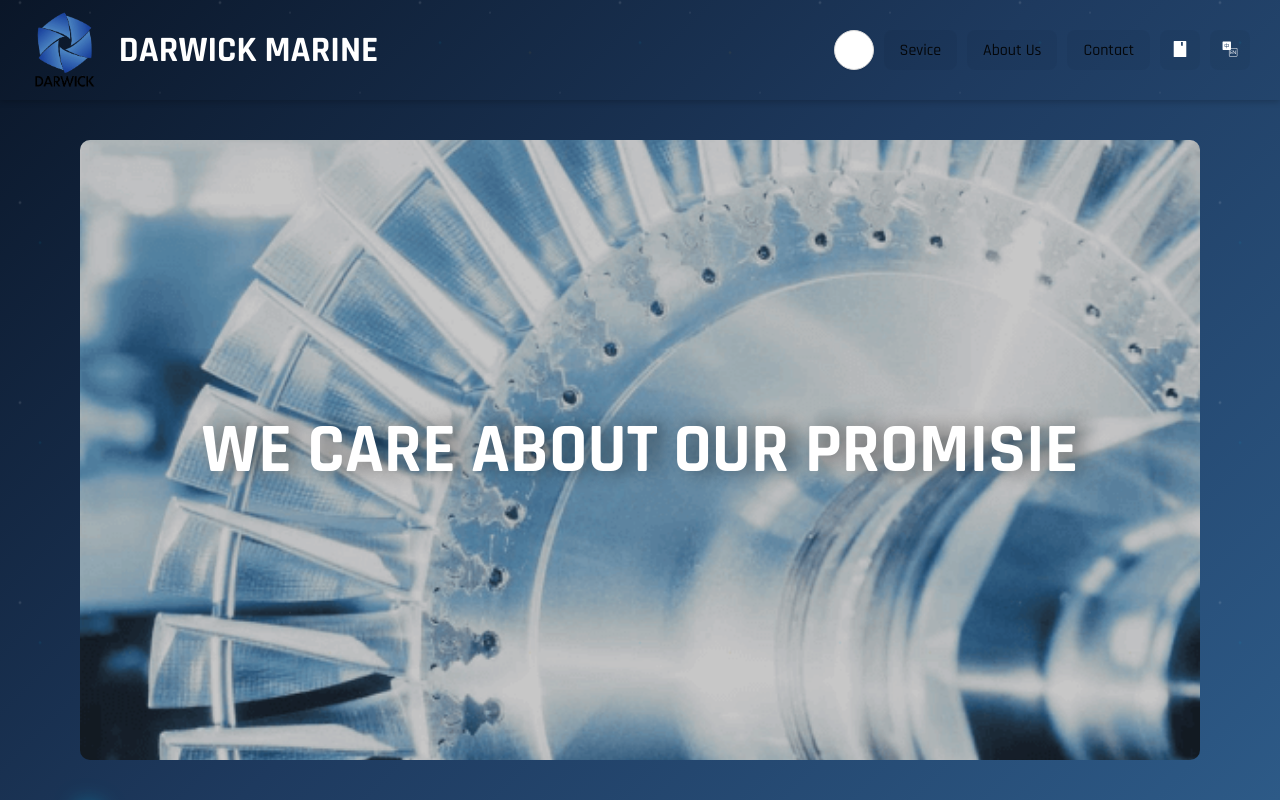
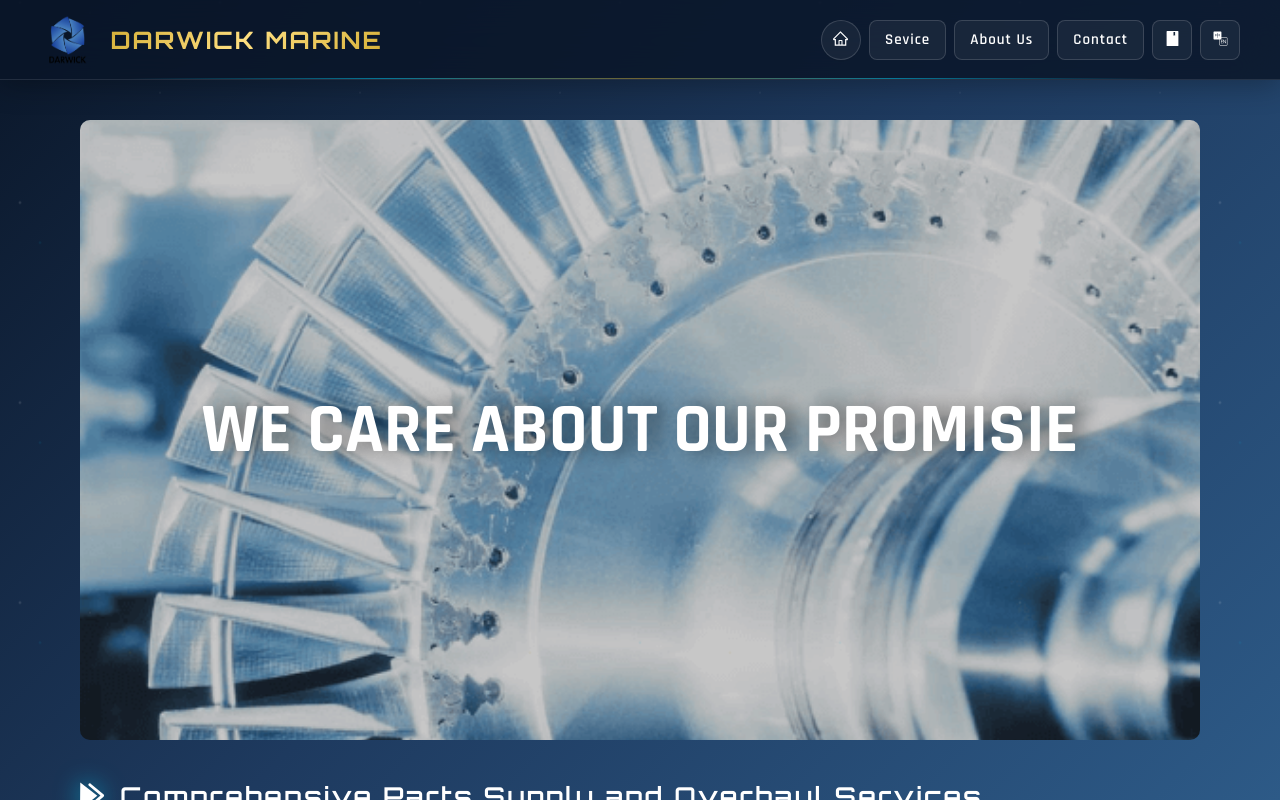
Before and after one commit to WakerCN/darwick-website, a React (Vite) app: page / in a window 1280 px wide. Built offline with nearby package versions, Linux system fonts and the light colour scheme.

Commit message:
style(Header): 导航栏添加毛玻璃效果和响应式适配

```diff
--- a/src/layout/Header/Header.tsx
+++ b/src/layout/Header/Header.tsx
@@ -108,7 +108,7 @@ export function Header() {
             size="large"
             color="default"
             variant="filled"
-            icon={<DWICon iconName="language" />}
+            icon={<DWICon iconName="language" color="#ffffff" />}
             onClick={changeLanguage}
           />
         </Tooltip>
--- a/src/layout/Header/index.scss
+++ b/src/layout/Header/index.scss
@@ -1,33 +1,196 @@
+// ========================================
+// Header 导航栏 - 毛玻璃效果
+// ========================================
+
+// 主色调变量（本地定义）
+$_accent-cyan: #00d4ff;
+$_accent-cyan-light: #7aeaff;
+$_accent-gold: #d4af37;
+$_accent-gold-light: #ffdf80;
+$_text-primary: #ffffff;
+$_transition-normal: 0.3s;
+
 .webHeader {
-  padding: 10px 20px;
-  height: 100px;
+  padding: 15px 40px;
+  height: 80px;
   width: 100%;
   display: flex;
   justify-content: space-between;
   align-items: center;
-  box-shadow: 0 2px 6px rgba(0, 0, 0, 0.2);
-  z-index: 99;
-  position: relative;
+  position: sticky;
+  top: 0;
+  z-index: 999;
+
+  // 毛玻璃效果
+  background: rgba(10, 22, 40, 0.85);
+  backdrop-filter: blur(20px);
+  -webkit-backdrop-filter: blur(20px);
+  border-bottom: 1px solid rgba(255, 255, 255, 0.1);
+  box-shadow: 0 4px 30px rgba(0, 0, 0, 0.3);
+
+  // 底部发光线条
+  &::after {
+    content: '';
+    position: absolute;
+    bottom: 0;
+    left: 50%;
+    transform: translateX(-50%);
+    width: 80%;
+    height: 1px;
+    background: linear-gradient(
+      90deg,
+      transparent,
+      rgba($_accent-cyan, 0.5),
+      rgba($_accent-gold, 0.5),
+      rgba($_accent-cyan, 0.5),
+      transparent
+    );
+  }
 
   .left {
     height: 100%;
     display: flex;
     align-items: center;
+    cursor: pointer;
+    transition: all $_transition-normal ease;
+
+    &:hover {
+      .websiteName {
+        text-shadow: 0 0 20px rgba($_accent-gold, 0.5);
+      }
+
+      .websiteIcon {
+        filter: drop-shadow(0 0 10px rgba($_accent-gold, 0.5));
+      }
+    }
 
     .websiteIcon {
-      height: 100%;
+      height: 50px;
+      border-radius: 8px;
+      transition: all $_transition-normal ease;
     }
 
     .websiteName {
-      margin-left: 10px;
-      font-size: 36px;
-      font-weight: bolder;
+      margin-left: 15px;
+      font-family: 'Orbitron', 'Rajdhani', sans-serif;
+      font-size: 24px;
+      font-weight: 700;
+      color: $_text-primary;
+      letter-spacing: 2px;
+      transition: all $_transition-normal ease;
+
+      // 金色渐变文字
+      background: linear-gradient(135deg, $_accent-gold 0%, $_accent-gold-light 50%, $_accent-gold 100%);
+      -webkit-background-clip: text;
+      -webkit-text-fill-color: transparent;
+      background-clip: text;
     }
   }
 
   .header-operate {
+    display: flex;
+    align-items: center;
+    gap: 8px;
+
+    // 所有操作按钮
     .opt-btn {
-      margin-right: 10px;
+      font-family: 'Rajdhani', 'PingFang SC', sans-serif;
+      font-weight: 600;
+      font-size: 15px;
+      letter-spacing: 1px;
+      border: 1px solid rgba(255, 255, 255, 0.15) !important;
+      background: rgba(255, 255, 255, 0.05) !important;
+      color: $_text-primary !important;
+      transition: all $_transition-normal ease;
+
+      &:hover {
+        background: rgba($_accent-cyan, 0.15) !important;
+        border-color: rgba($_accent-cyan, 0.5) !important;
+        color: $_accent-cyan-light !important;
+        box-shadow: 0 0 20px rgba($_accent-cyan, 0.2);
+        transform: translateY(-2px);
+      }
+
+      &:active {
+        transform: translateY(0);
+      }
+    }
+
+    // 圆形按钮/图标按钮特殊样式（包括 book 和 language 按钮）
+    .opt-btn.ant-btn-circle,
+    .opt-btn.ant-btn-icon-only {
+      &:hover {
+        background: rgba($_accent-gold, 0.15) !important;
+        border-color: rgba($_accent-gold, 0.5) !important;
+        color: $_accent-gold-light !important;
+        box-shadow: 0 0 20px rgba($_accent-gold, 0.2);
+      }
     }
   }
 }
+
+// 全局覆盖 Header 内按钮图标颜色（需要更高优先级）
+.webHeader .header-operate {
+  // 所有 .opt-btn 内的图标
+  .opt-btn .ant-btn-icon {
+    color: $_text-primary !important;
+
+    > span,
+    > svg,
+    .icon,
+    .anticon {
+      color: $_text-primary !important;
+      fill: $_text-primary !important;
+    }
+  }
+
+  // hover 状态
+  .opt-btn:hover .ant-btn-icon {
+    color: $_accent-cyan-light !important;
+
+    > span,
+    > svg,
+    .icon,
+    .anticon {
+      color: $_accent-cyan-light !important;
+      fill: $_accent-cyan-light !important;
+    }
+  }
+
+  // 圆形/图标按钮 hover 状态
+  .opt-btn.ant-btn-circle:hover .ant-btn-icon,
+  .opt-btn.ant-btn-icon-only:hover .ant-btn-icon {
+    color: $_accent-gold-light !important;
+
+    > span,
+    > svg,
+    .icon,
+    .anticon {
+      color: $_accent-gold-light !important;
+      fill: $_accent-gold-light !important;
+    }
+  }
+}
+
+// 响应式适配
+@media screen and (max-width: 1000px) {
+  .webHeader {
+    padding: 10px 20px;
+
+    .left {
+      .websiteName {
+        font-size: 18px;
+        display: none;
+      }
+    }
+
+    .header-operate {
+      gap: 4px;
+
+      .opt-btn {
+        font-size: 13px;
+        padding: 4px 12px;
+      }
+    }
+  }
+}
```
